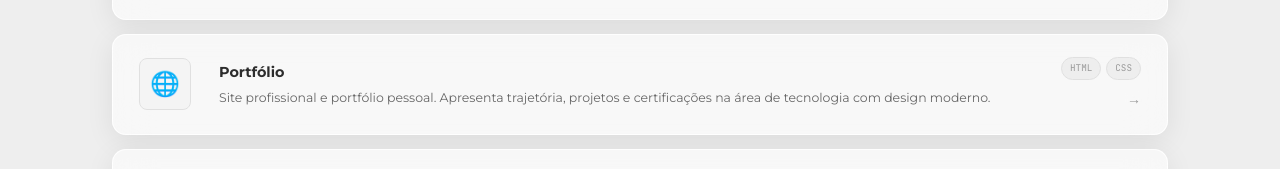
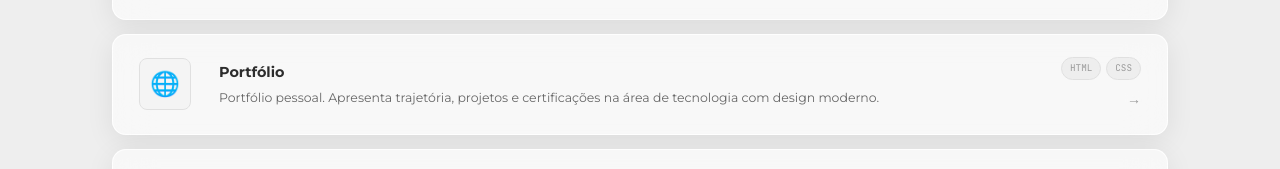
Before and after one commit to ognistie/portfolio, a plain HTML site: page index.html in a window 1280 px wide. Shown: the part 2559-2728 px from the top of the page. Drawn offline with Linux system fonts and the light colour scheme.

Commit message:
arrumando 22

```diff
--- a/index.html
+++ b/index.html
@@ -175,7 +175,7 @@
         <div class="pj-ico">🌐</div>
         <div class="pj-info">
           <h3>Portfólio</h3>
-          <p>Site profissional e portfólio pessoal. Apresenta trajetória, projetos e certificações na área de tecnologia com design moderno.</p>
+          <p>Portfólio pessoal. Apresenta trajetória, projetos e certificações na área de tecnologia com design moderno.</p>
         </div>
         <div class="pj-meta">
           <div class="pj-tags"><span>HTML</span><span>CSS</span></div>
```
